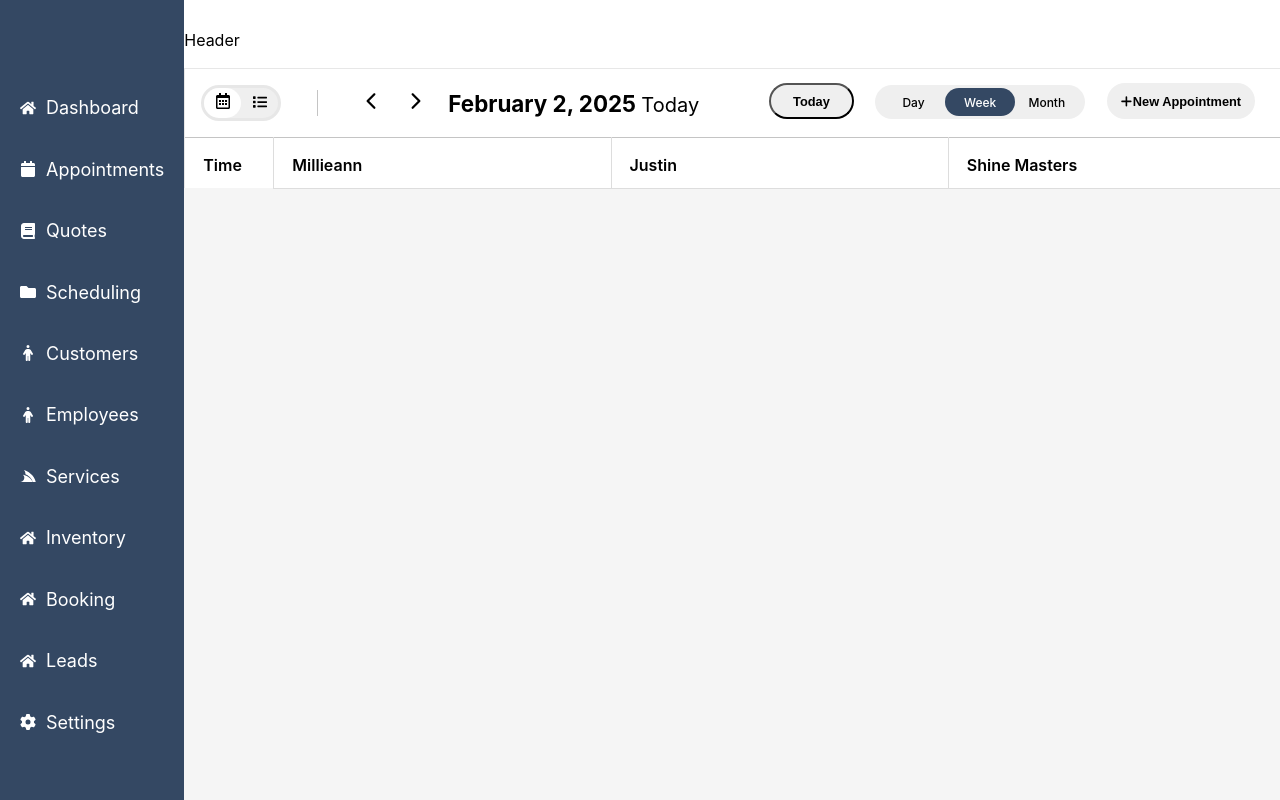
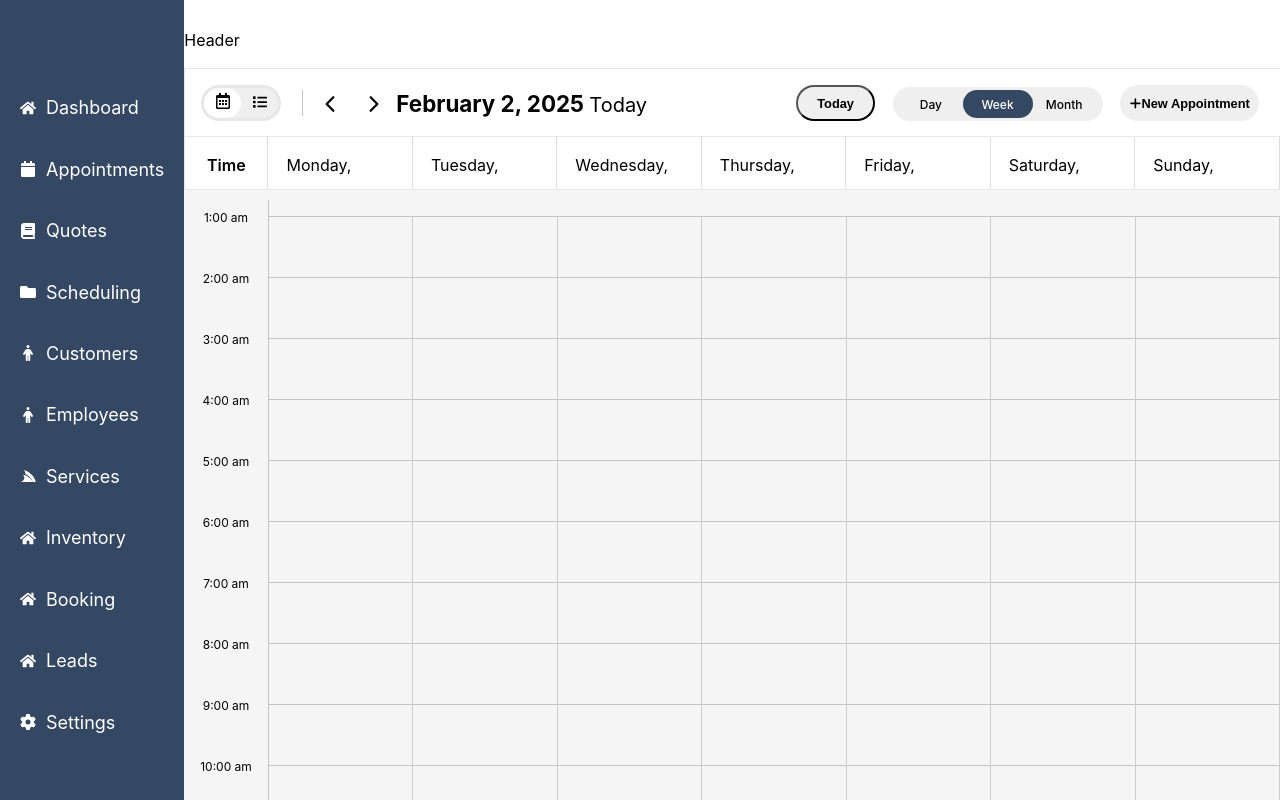
Before and after one commit to Jmiller1294/sm-operations-app, a React (Vite) app: page /appointments in a window 1280 px wide. Both pictures are taken after a click on the label "Week". Built offline with nearby package versions, Linux system fonts and the light colour scheme.

Commit message:
create time slots for week view calendar, create grid for week view

```diff
--- a/src/components/Calendar/Calendar.module.css
+++ b/src/components/Calendar/Calendar.module.css
@@ -44,11 +44,19 @@
   margin-top: 16px;
 }
 
+.small-col{
+  position: relative;
+  display: flex;
+  flex-direction: column;
+  width: 14%;
+  margin-top: 16px;
+}
+
 .row{
   display: flex;
   flex-direction:row;
   height: 60px;
-  border-top: 1px solid #c4c4c4;;
+  border-top: 1px solid #c4c4c4;
   border-right: 1px solid #ccc;
 }
 
@@ -67,3 +75,61 @@
 .appointmentType{
   margin-right: auto;
 }
+
+.employeeInfoCon{
+  display: flex;
+  flex-direction: row;
+  align-items: center;
+  height: fit-content;
+  width: 100%;
+  position: fixed;
+  top: 136px; /* Position the navbar at the top of the page */
+  height: fit-content;
+  z-index: 6;
+  background: #ffffff;
+  border-top: 1px solid #e7e7e7;
+  border-left: 1px solid #e7e7e7;
+  border-bottom: 1px solid #e7e7e7;;
+}
+
+.employeesCon{
+  display: flex;
+  flex-direction: row;
+  height: fit-content;
+  width: 93%;
+}
+
+.employeeCon{
+  height: 52px;
+  width: 28.2%;
+  border-right: 1.2px solid #ddd;
+  box-sizing: border-box;
+  font-weight: 600;
+  padding: 18px;
+}
+
+.timeTextCon{
+  height: 52px;
+  width: 6.5%;
+  border-right: 1.2px solid #ddd;
+  box-sizing: border-box;
+  font-weight: 600;
+  padding: 18px;
+  text-align: center;
+}
+
+.DaysCon{
+  display: flex;
+  flex-direction: row;
+  height: fit-content;
+  width: 79%;
+}
+
+.DayCon{
+  height: 52px;
+  width: 14.4%;
+  border-right: 1.2px solid #ddd;
+  box-sizing: border-box;
+  font-size: 16px;
+  padding: 18px;
+}
--- a/src/components/Calendar/DayViewCalendar.tsx
+++ b/src/components/Calendar/DayViewCalendar.tsx
@@ -1,6 +1,25 @@
 import { useEffect, useState } from "react";
 import styles from "./Calendar.module.css";
 import { BsThreeDots } from "react-icons/bs";
+import { IoPersonCircleSharp } from "react-icons/io5";
+
+const employees = [
+  {
+    name: 'Millieann',
+    avatar: <IoPersonCircleSharp />,
+    hours: 4
+  },
+  {
+    name: 'Justin',
+    avatar: <IoPersonCircleSharp />,
+    hours: 6
+  },
+  {
+    name: 'Shine Masters',
+    avatar: <IoPersonCircleSharp />,
+    hours: 8
+  }
+]
 
 const DayViewCalendar = ({appointments, day, month, year}:any) => {
   const [timeSlots, setTimeSlots] = useState<any>([]);
@@ -58,6 +77,22 @@ const DayViewCalendar = ({appointments, day, month, year}:any) => {
   };
 
   return (
+    <>
+      <div className={styles.employeeInfoCon}>
+        <div className={styles.timeTextCon}>
+          <span>Time</span>
+        </div>
+        <div className={styles.employeesCon}>
+          {employees.map((employee:any, index: number) => (
+            <div
+              key={index}
+              className={styles.employeeCon}
+            >
+              {employee.name}
+            </div>
+          ))}
+        </div>
+      </div>
       <div className={styles.calendarContainer}>
         <div className={styles.timeColumn}>
           {timeSlots.map((time:any, index:number) => (
@@ -91,7 +126,7 @@ const DayViewCalendar = ({appointments, day, month, year}:any) => {
           ))}
         </div>
         <div className={styles.col}>
-        {appointments.filter((app:any) => app.calendarID === 2).map((appointment:any) => (
+          {appointments.filter((app:any) => app.calendarID === 2 && app.date === `${month} ${day}, ${year}`).map((appointment:any) => (
             <div
               key={appointment.id}
               className={styles.appointment}
@@ -114,7 +149,7 @@ const DayViewCalendar = ({appointments, day, month, year}:any) => {
           ))}
         </div>
         <div className={styles.col}>
-        {appointments.filter((app:any) => app.calendarID === 3).map((appointment:any) => (
+          {appointments.filter((app:any) => app.calendarID === 3 && app.date === `${month} ${day}, ${year}`).map((appointment:any) => (
             <div
               key={appointment.id}
               className={styles.appointment}
@@ -137,6 +172,7 @@ const DayViewCalendar = ({appointments, day, month, year}:any) => {
           ))}
         </div>
       </div>
+    </>
   );
 };
 
--- a/src/components/Calendar/MonthViewCalendar.tsx
+++ b/src/components/Calendar/MonthViewCalendar.tsx
@@ -1,8 +1,9 @@
 import React from 'react'
 
-const MonthViewCalendar = () => {
+const MonthViewCalendar = ({appointments, day, month, year}:any) => {
   return (
-    <div>MonthViewCalendar</div>
+    <>
+    </>
   )
 }
 
--- a/src/components/Calendar/WeekViewCalendar.tsx
+++ b/src/components/Calendar/WeekViewCalendar.tsx
@@ -1,8 +1,104 @@
-import React from 'react'
+import React, {useEffect, useState} from 'react';
+import styles from "./Calendar.module.css";
 
-const WeekViewCalendar = () => {
+const days = [
+  "Monday",
+  "Tuesday",
+  "Wednesday",
+  "Thursday",
+  "Friday",
+  "Saturday",
+  "Sunday"
+]
+
+const WeekViewCalendar = ({appointments, day, month, year}:any) => {
+  const [timeSlots, setTimeSlots] = useState<any>([]);
+  const numbers = Array.from(Array(24).keys());
+
+  useEffect(() => {
+    createTimeSlots();
+  },[]);
+
+  const createTimeSlots = () => {
+    let times = [];
+    for (let hour = 1; hour <= 24; hour++) {
+      if(hour < 12) {
+        times.push(`${hour}:00 am`);
+      }
+      else if(hour === 12) {
+       times.push(`${hour}:00 pm`);
+      }
+      else if(hour === 24) {
+        times.push(`${hour - 12}:00 am`);
+      }
+      else {
+        times.push(`${hour - 12}:00 pm`);
+      }
+    }
+    setTimeSlots(times);
+  }
   return (
-    <div>WeekViewCalendar</div>
+    <>
+      <div className={styles.employeeInfoCon}>
+        <div className={styles.timeTextCon}>
+          <span>Time</span>
+        </div>
+        <div className={styles.DaysCon}>
+          {days.map((day:any, index: number) => (
+            <div
+              key={index}
+              className={styles.DayCon}
+            >
+              {day},
+            </div>
+          ))}
+        </div>
+      </div>
+      <div className={styles.calendarContainer}>
+        <div className={styles.timeColumn}>
+          {timeSlots.map((time:any, index:number) => (
+            <div key={index} className={styles.timeSlot}>
+              {time}
+            </div>
+          ))}
+        </div>
+        <div className={styles['small-col']}>
+          {numbers.map((index) => (
+            <div key={index} className={styles.row}></div>
+          ))}
+        </div>
+        <div className={styles['small-col']}>
+          {numbers.map((index) => (
+            <div key={index} className={styles.row}></div>
+          ))}
+        </div>
+        <div className={styles['small-col']}>
+          {numbers.map((index) => (
+            <div key={index} className={styles.row}></div>
+          ))}
+        </div>
+        <div className={styles['small-col']}>
+          {numbers.map((index) => (
+            <div key={index} className={styles.row}></div>
+          ))}
+        </div>
+        <div className={styles['small-col']}>
+          {numbers.map((index) => (
+            <div key={index} className={styles.row}></div>
+          ))}
+        </div>
+        <div className={styles['small-col']}>
+          {numbers.map((index) => (
+            <div key={index} className={styles.row}></div>
+          ))}
+        </div>
+        <div className={styles['small-col']}>
+          {numbers.map((index) => (
+            <div key={index} className={styles.row}></div>
+          ))}
+        </div>
+      </div>
+    </>
   )
 }
 
--- a/src/pages/Appointmentpage/AppointmentPage.module.css
+++ b/src/pages/Appointmentpage/AppointmentPage.module.css
@@ -84,12 +84,12 @@
 .IconContainer{
   display: flex;
   flex-direction: row;
-  height: 32px;
-  width: 10%;
+  height: fit-content;
+  width: 8%;
   box-sizing: border-box;
-  justify-content: space-evenly;
+  margin-top: 5px;
   align-items: center;
-  padding: 10px;
+
 }
 
 .todayButton{
@@ -115,25 +115,28 @@
   font-size: 0.8rem;
   font-weight: 550;
   border: none;
+  box-sizing: border-box;
 }
 
 .buttonsContainer{
   display: flex;
   flex-direction: row;
   justify-content: space-evenly;
+  align-items: center;
   margin-left: auto;
   height: 40px;
-  width: 48%;
+  width: 47%;
   font-size: 0.9rem;
   font-weight: 550;
   padding: 10px;
+  box-sizing: border-box;
 }
 
 .verticalLine{
   height: 26px;
   border-left: 1.2px solid #c4c4c4;;
-  margin-left: 20px;
-  margin-right: 20px;
+  margin-left: 5px;
+  margin-right: 5px;
 }
 
 .dateText{
@@ -194,31 +197,7 @@
   left: 136px;
 }
 
-.employeeInfoCon{
-  display: flex;
-  flex-direction: row;
-  align-items: center;
-  height: 50px;
-  width: 100%;
-  border-top: 1.2px solid #c4c4c4;
-}
 
-.employeesCon{
-  display: flex;
-  flex-direction: row;
-  height: 52px;
-  width: 93%;
-}
-
-.employeeCon{
-  height: 52px;
-  width: 33.33%;
-  border-right: 1.2px solid #ddd;
-  border-bottom: 1.2px solid #ddd;
-  box-sizing: border-box;
-  font-weight: 600;
-  padding: 18px;
-}
 
 .timeTextCon{
   height: 52px;
--- a/src/pages/Appointmentpage/AppointmentsPage.tsx
+++ b/src/pages/Appointmentpage/AppointmentsPage.tsx
@@ -3,28 +3,10 @@ import styles from './AppointmentPage.module.css';
 import { FaList, FaRegCalendarAlt } from "react-icons/fa";
 import { IoIosArrowBack, IoIosArrowForward } from "react-icons/io";
 import { FaPlus } from "react-icons/fa6";
-import { IoPersonCircleSharp } from "react-icons/io5";
 import DayViewCalendar from '../../components/Calendar/DayViewCalendar';
 import WeekViewCalendar from '../../components/Calendar/WeekViewCalendar';
 import MonthViewCalendar from '../../components/Calendar/MonthViewCalendar';
 
-const employees = [
-  {
-    name: 'Millieann',
-    avatar: <IoPersonCircleSharp />,
-    hours: 4
-  },
-  {
-    name: 'Justin',
-    avatar: <IoPersonCircleSharp />,
-    hours: 6
-  },
-  {
-    name: 'Shine Masters',
-    avatar: <IoPersonCircleSharp />,
-    hours: 8
-  }
-]
 
 const appointments = [
   {
@@ -174,7 +156,7 @@ const appointments = [
     lastName: "McTest",
     phone: "",
     email: "bob.mctest@example.com",
-    date: "July 2, 2013",
+    date: "February 2, 2025",
     startTime: "11:15am",
     endTime: "11:15am",
     dateCreated: "June 17, 2013",
@@ -236,9 +218,9 @@ const AppointmentsPage = () => {
       case 'day':
         return <DayViewCalendar appointments={appointments} day={day} month={month} year={year} />
       case 'week':
-        return <WeekViewCalendar />
+        return <WeekViewCalendar appointments={appointments} day={day} month={month} year={year} />
       case 'month':
-        return <MonthViewCalendar />
+        return <MonthViewCalendar appointments={appointments} day={day} month={month} year={year}/>
       default:
         return null;
     }
@@ -343,26 +325,9 @@ const AppointmentsPage = () => {
             <button className={styles.appointmentButton}><FaPlus />New Appointment</button>
           </div>
         </div>
-        <div className={styles.row}>
-          <div className={styles.employeeInfoCon}>
-            <div className={styles.timeTextCon}>
-              <span>Time</span>
-            </div>
-            <div className={styles.employeesCon}>
-              {employees.map((employee:any, index: number) => (
-                <div
-                  key={index}
-                  className={styles.employeeCon}
-                >
-                  {employee.name}
-                </div>
-              ))}
-            </div>
-          </div>
-        </div>
       </div>
       <>
-       <div>{renderCalendar()}</div>;
+       <div>{renderCalendar()}</div>
       </>
     </div>
   )
```
Lines whose indentation alone changed are shown as unchanged.
